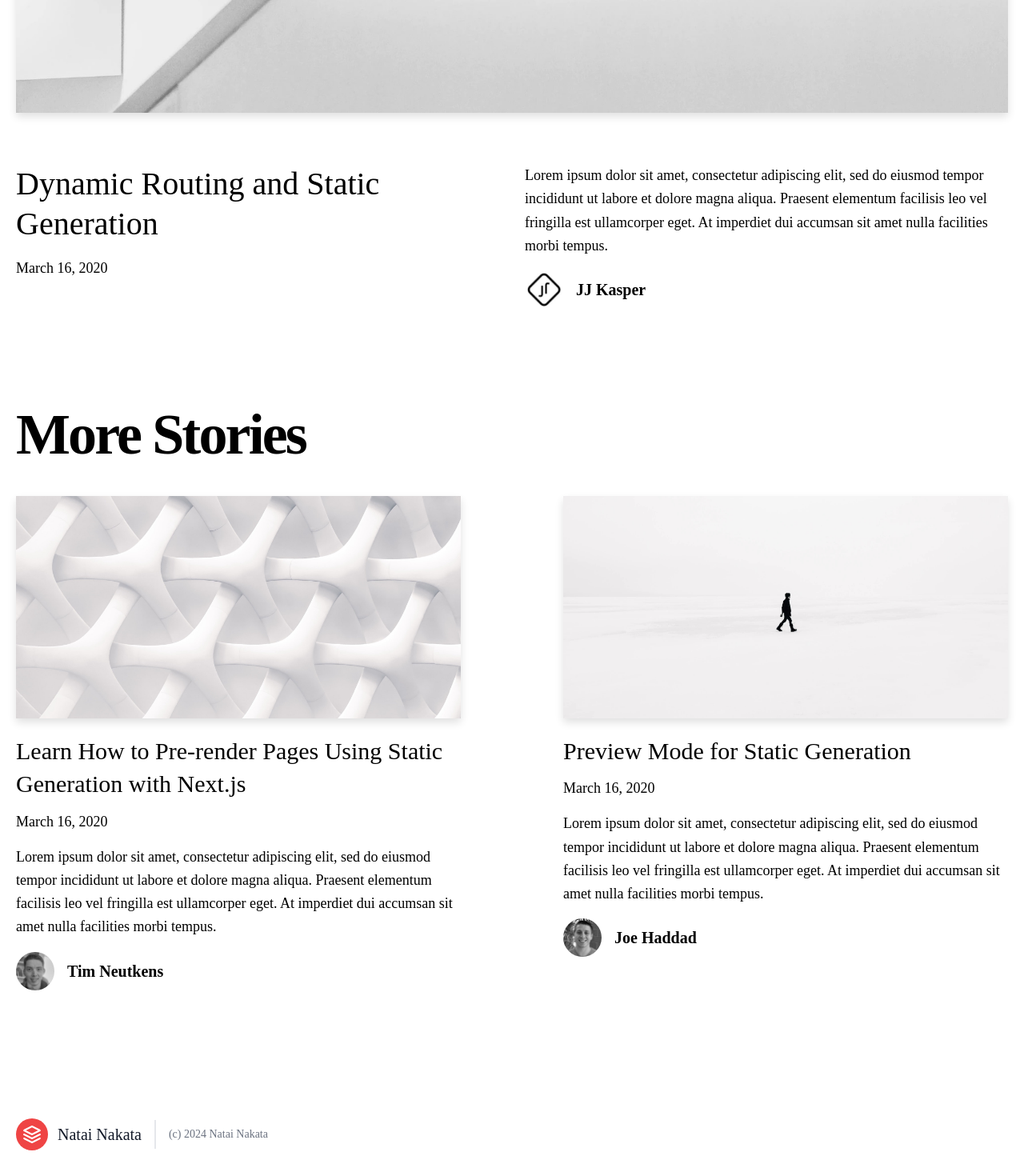
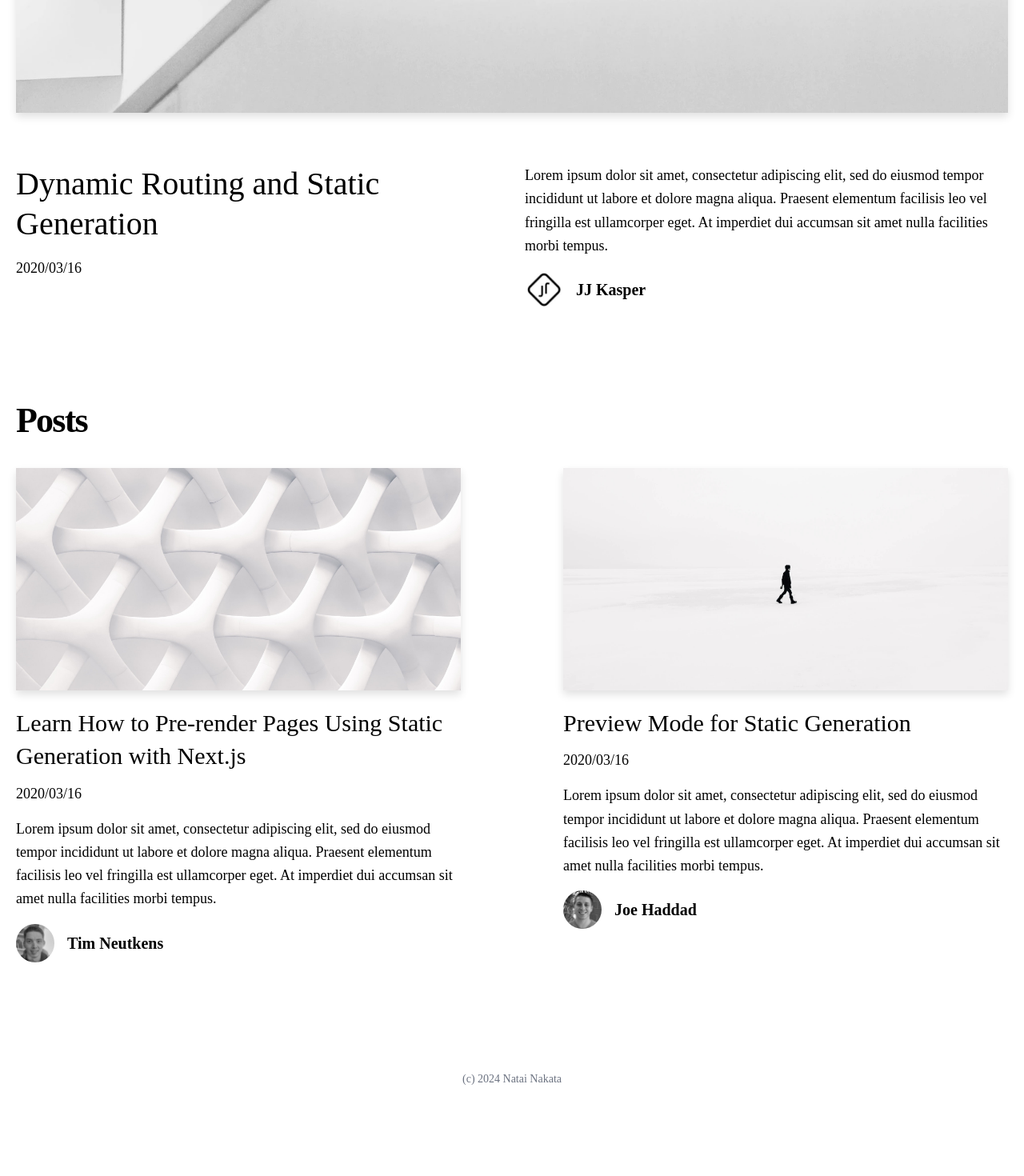
Before and after one commit to natainakata/natainakata.github.io, a Next.js app: page / in a window 1280 px wide. Shown: the part 742-2212 px from the top of the page at 80% size. After the commit the page ends 2109 px from the top, so only its background shows below. Built offline with nearby package versions, Linux system fonts and the light colour scheme.

Commit message:
style: スタイルの微調整、rehype-highlightの導入

```diff
--- a/package.json
+++ b/package.json
@@ -9,9 +9,11 @@
     "classnames": "^2.5.1",
     "date-fns": "^3.6.0",
     "gray-matter": "^4.0.3",
+    "highlight.js": "^11.10.0",
     "next": "15.0.2",
     "react": "19.0.0-rc-02c0e824-20241028",
     "react-dom": "19.0.0-rc-02c0e824-20241028",
+    "rehype-highlight": "^7.0.1",
     "remark": "^15.0.1",
     "remark-html": "^16.0.1"
   },
--- a/src/app/_components/date-formatter.tsx
+++ b/src/app/_components/date-formatter.tsx
@@ -6,7 +6,7 @@ type Props = {
 
 const DateFormatter = ({ dateString }: Props) => {
   const date = parseISO(dateString);
-  return <time dateTime={dateString}>{format(date, "LLLL	d, yyyy")}</time>;
+  return <time dateTime={dateString}>{format(date, "yyyy/MM/dd")}</time>;
 };
 
 export default DateFormatter;
--- a/src/app/_components/footer.tsx
+++ b/src/app/_components/footer.tsx
@@ -1,29 +1,9 @@
-import Container from "@/app/_components/container";
-import { EXAMPLE_PATH } from "@/lib/constants";
-
 export function Footer() {
   return (
-    <footer>
-      <div className="container px-5 py-8 mx-auto flex items-center sm:flex-row flex-col">
-        <div className="flex title-font font-medium items-center md:justify-start justify-center text-gray-900">
-          <svg
-            xmlns="http://www.w3.org/2000/svg"
-            fill="none"
-            stroke="currentColor"
-            stroke-linecap="round"
-            stroke-linejoin="round"
-            stroke-width="2"
-            className="w-10 h-10 text-white p-2 bg-red-500 rounded-full"
-            viewBox="0 0 24 24"
-          >
-            <path d="M12 2L2 7l10 5 10-5-10-5zM2 17l10 5 10-5M2 12l10 5 10-5"></path>
-          </svg>
-          <span className="ml-3 text-xl">Natai Nakata</span>
-        </div>
-        <p className="text-sm text-gray-500 sm:ml-4 sm:pl-4 sm:border-l-2 sm:border-gray-200 sm:py-2 sm:mt-0 mt-4">
-          (c) 2024 Natai Nakata
-        </p>
-      </div>
+    <footer className="text-center">
+      <p className="text-sm text-gray-500 sm:py-2 sm:mt-0 mt-4">
+        (c) 2024 Natai Nakata
+      </p>
     </footer>
   );
 }
--- a/src/app/_components/header.tsx
+++ b/src/app/_components/header.tsx
@@ -4,7 +4,7 @@ import Icon from "./icon";
 
 const Header = () => {
   return (
-    <header className="shadow-sm container">
+    <header className="shadow-sm container mx-auto">
       <div className="mx-auto container flex flex-wrap p-4 flex-col md:flex-row items-center md:justify-between">
         <h2 className="font-bold tracking-tight md:tracking-tighter leading-tight flex items-center">
           <div className="pr-4">
--- a/src/app/_components/intro.tsx
+++ b/src/app/_components/intro.tsx
@@ -3,11 +3,11 @@ import { CMS_NAME } from "@/lib/constants";
 export function Intro() {
   return (
     <section className="flex-col md:flex-row flex items-center md:justify-between mt-16 mb-16 md:mb-12">
-      <h1 className="text-2xl md:text-6xl font-bold tracking-tighter leading-tight md:pr-8">
-        Program And TCG.
+      <h1 className="text-3xl md:text-6xl font-bold tracking-tighter leading-tight md:pr-8">
+        {CMS_NAME}
       </h1>
       <h4 className="text-center md:text-left text-xl mt-5 md:pl-8">
-        {CMS_NAME}
+        Program And TCG.
       </h4>
     </section>
   );
--- a/src/app/_components/more-stories.tsx
+++ b/src/app/_components/more-stories.tsx
@@ -8,8 +8,8 @@ type Props = {
 export function MoreStories({ posts }: Props) {
   return (
     <section>
-      <h2 className="mb-8 text-5xl md:text-7xl font-bold tracking-tighter leading-tight">
-        More Stories
+      <h2 className="mb-8 text-3xl md:text-6xl font-bold tracking-tighter leading-tight">
+        Posts
       </h2>
       <div className="grid grid-cols-1 md:grid-cols-2 md:gap-x-16 lg:gap-x-32 gap-y-20 md:gap-y-32 mb-32">
         {posts.map((post) => (
--- a/src/app/_components/post-body.tsx
+++ b/src/app/_components/post-body.tsx
@@ -1,4 +1,5 @@
 import markdownStyles from "./markdown-styles.module.css";
+import "highlight.js/styles/atom-one-dark.css";
 
 type Props = {
   content: string;
--- a/src/app/_components/post-title.tsx
+++ b/src/app/_components/post-title.tsx
@@ -6,7 +6,7 @@ type Props = {
 
 export function PostTitle({ children }: Props) {
   return (
-    <h1 className="text-5xl md:text-7xl lg:text-8xl font-bold tracking-tighter leading-tight md:leading-none mb-12 text-center md:text-left">
+    <h1 className="text-2xl md:text-3xl lg:text-6xl font-bold tracking-tighter leading-tight md:leading-none mb-8 text-center md:text-left">
       {children}
     </h1>
   );
--- a/src/lib/markdownToHtml.ts
+++ b/src/lib/markdownToHtml.ts
@@ -1,7 +1,8 @@
 import { remark } from "remark";
 import html from "remark-html";
+import highlight from "rehype-highlight";
 
 export default async function markdownToHtml(markdown: string) {
-  const result = await remark().use(html).process(markdown);
+  const result = await remark().use(highlight).use(html).process(markdown);
   return result.toString();
 }
```
Also changed, not shown: 1 other file (tests, documents, lock files or other folders).
